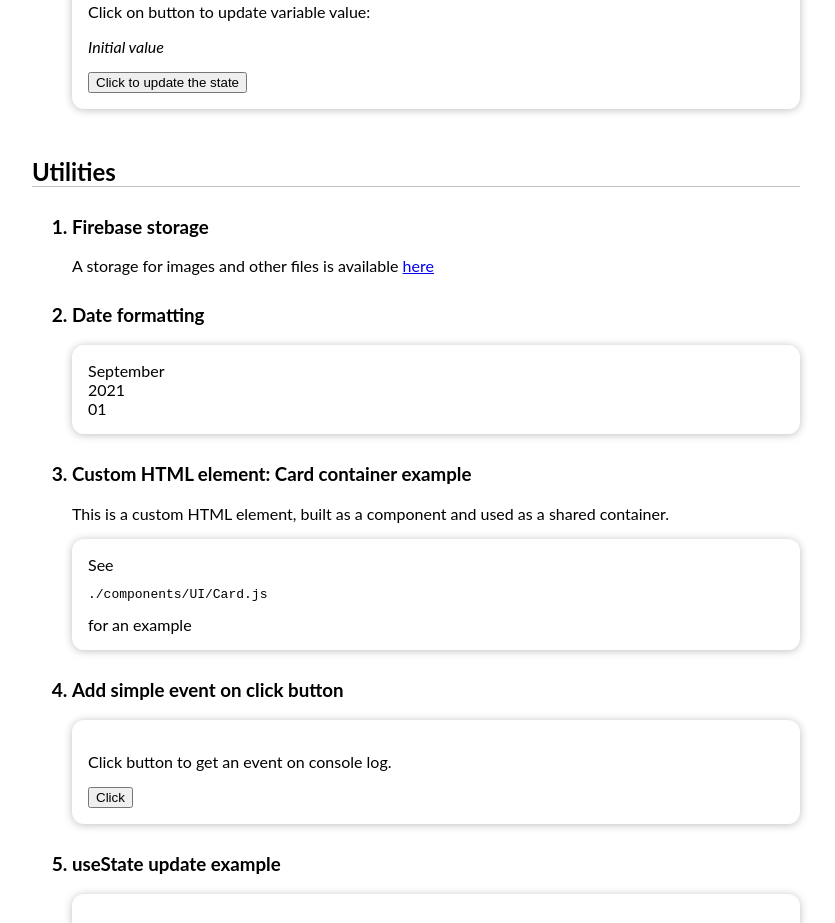
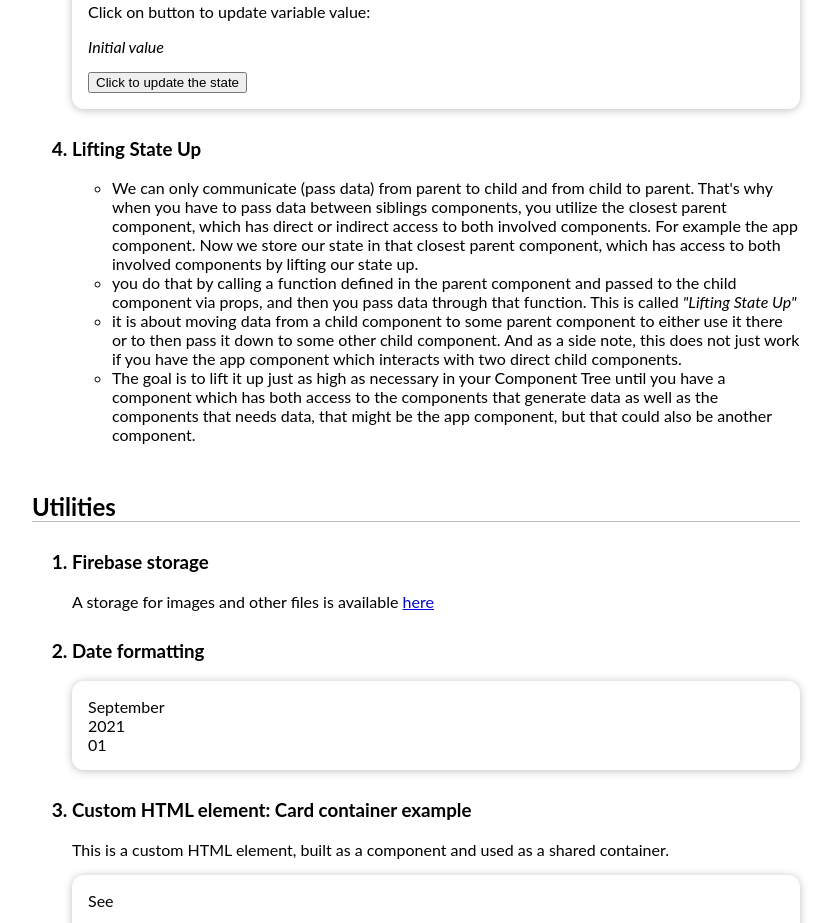
Before and after one commit to mkonemo/react-basics, a React (Create React App) app: page / in a window 1280 px wide. Shown: the part 2220-3143 px from the top of the page, without its empty margins (224-1059 px from the left). Built offline with nearby package versions, Linux system fonts and the light colour scheme.

Commit message:
1 file modified, 1 added

```diff
--- a/src/App.js
+++ b/src/App.js
@@ -3,6 +3,8 @@ import Card from './components/UI/Card';
 
 import Props from './components/props/Props';
 import UseStateDefinition from './components/state/UseStateDefinition';
+import LiftingStateUp from './components/state/LiftingStateUp';
+
 
 import DateExample from './components/date/DateExample';
 import Json from './components/json/Json';
@@ -32,6 +34,10 @@ const App = () => {
         </li>
         <li>
           <UseStateDefinition />
+        </li>
+
+        <li>
+          <LiftingStateUp />
         </li>
       </ol>
       <h2>Utilities</h2>
--- /dev/null
+++ b/src/components/state/LiftingStateUp.js
@@ -0,0 +1,47 @@
+import React from 'react';
+
+const LiftingStateUp = () => {
+  return (
+    <div>
+      <h3>Lifting State Up</h3>
+      <ul>
+        <li>
+          We can only communicate (pass data) from parent to child and from
+          child to parent. That's why when you have to pass data between
+          siblings components, you utilize the closest parent component, which
+          has direct or indirect access to both involved components. For example
+          the app component. Now we store our state in that closest parent
+          component, which has access to both involved components by lifting our
+          state up.
+        </li>
+        <li>
+          you do that by calling a function defined in the parent component and
+          passed to the child component via props, and then you pass data
+          through that function. This is called <em>"Lifting State Up"</em>{' '}
+        </li>
+        <li>
+          it is about moving data from a child component to some parent
+          component to either use it there or to then pass it down to some other
+          child component. And as a side note, this does not just work if you
+          have the app component which interacts with two direct child
+          components.
+        </li>
+        <li>The goal is to lift it up just as high as necessary
+
+in your Component Tree until you have a component
+
+which has both access to the components
+
+that generate data as well as the components
+
+that needs data,
+
+that might be the app component,
+
+but that could also be another component.</li>
+      </ul>
+    </div>
+  );
+};
+
+export default LiftingStateUp;
```
